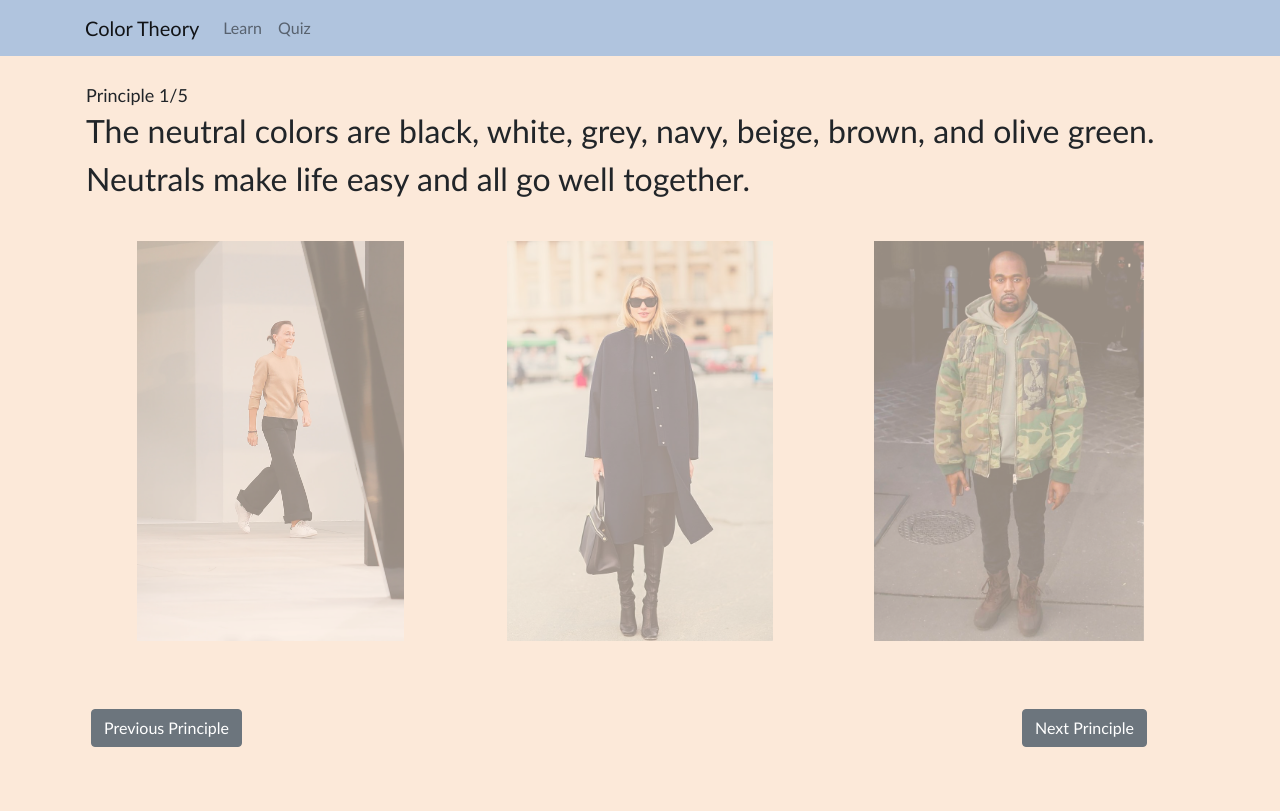
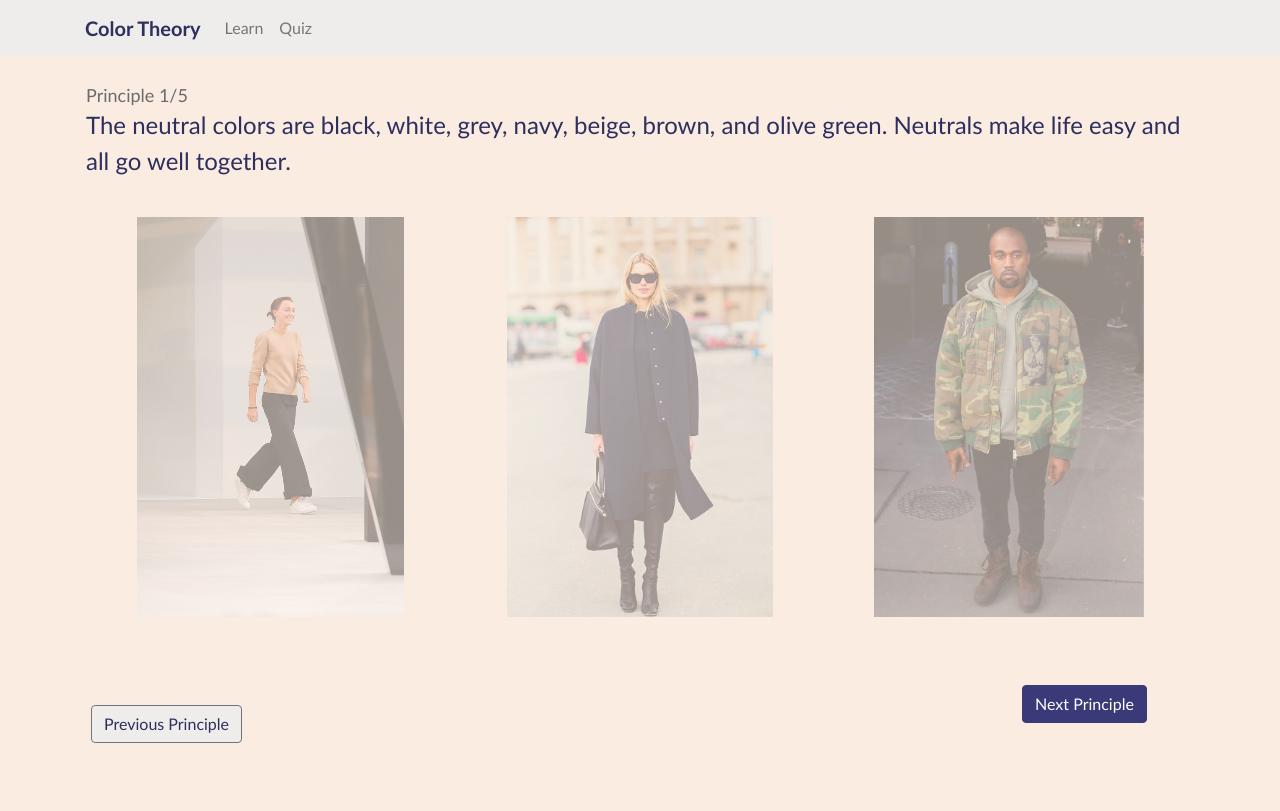
Before and after one commit to ldobrovic/ui-color-theory, a Flask app: page /learn/1 in a window 1280 px wide. After the commit the page ends 743 px from the top, so only its background shows below. Run offline with Flask 2, Linux system fonts and the light colour scheme; some libraries are stand-ins or nearby versions.

Commit message:
Implemented U! and homepage

```diff
--- a/static/main.css
+++ b/static/main.css
@@ -1,5 +1,6 @@
 html {
-  background-color: #fce9d9;
+  /* background-color: #fce9d9; */
+  background-color: #faece1;
 }
 
 body {
@@ -7,7 +8,14 @@ body {
 }
 
 .navstyle {
-  background-color: lightsteelblue !important;
+  /* background-color: lightsteelblue !important; */
+  background-color: rgb(238, 237, 235) !important;
+  /* color:#2e2f5e important;
+} */
+}
+.navbar-brand{
+  color:#2e2f5e !important;
+  font-weight: bolder !important;
 }
 
 .quiz-container {
@@ -32,7 +40,7 @@ body {
 }
 
 .principle{
-  font-size: xx-large;
+  font-size: x-large;
   font-weight: light;
   margin-bottom: 30px;
 }
@@ -310,12 +318,14 @@ body {
 }
 .white-box {
   border-radius: 15px;
+  /* border: 2px solid #2e2f5e; */
   border: 5px solid  #f9e1cd;
-  background-color: whitesmoke;
+  background-color: #2e2f5e;
   height: 180px;
   width: 200px;
   text-align: center;
-  color: #2e2f5e ;
+  color: rgb(205, 204, 202);
+  /* color: rgb(76, 71, 71) ; */
   padding-top: 35px;
 
 }
@@ -337,11 +347,19 @@ body {
   color: #2e2f5e;
 }
 .teach_button{
-  background-color: #2e2f5e;
+  background-color: #393a77;
+  border-color:#393a77;
 }
 .test_button{
-  background-color: rgb(149, 146, 146);
+  /* background-color:  rgb(205, 204, 202); */
+  background-color: rgb(238, 237, 235);
   margin-top:20px;
+  color: #2e2f5e;
+  /* color: rgb(241, 239, 239); */
+}
+.accenttext-color{
+  color: rgb(108, 106, 106) ;
+
 }
 .center {
   margin-left: 400px;
@@ -362,9 +380,9 @@ body {
   border-width: 0 !important;
 }
 .container1 {
-  height: 700px;
+  height:auto;
   width: auto;
-  background-color: #fce9d9;
+  background-color: #faece1;
   /* background-color: rgb(247, 241, 241); */
 }
 .popup-overlay {
--- a/templates/learn.html
+++ b/templates/learn.html
@@ -12,62 +12,128 @@
 <div class="quiz-container">
   <div class="row">
     {% if next == 1 %}
-  <div class="col-md-12  align-items-center ">
-    <div id="learn_header" class="quiz-header my-4 text-center ">{{data.text}}</div>
-    <div class=" text-center">
-      <a href="/learn/{{next}}" class="btn btn-primary ">Start Lesson</a>
+    <div class="col-md-12 align-items-center">
+      <div id="learn_header" class="text-color quiz-header my-4 text-center">
+        {{data.text}}
+      </div>
+      <div class="text-center">
+        <a href="/learn/{{next}}" class="btn btn-primary teach_button"
+          >Start Lesson</a
+        >
       </div>
     </div>
     {% else %}
     <div class="learn_top">
-
-    <div id="learn_header2" class="principle_num">
+      <div id="learn_header2" class="accenttext-color principle_num">
         Principle {{data.id}}/5
       </div>
 
-    <div class="principle my-2">{{data.text}}</div>
+      <div class="text-color principle my-2">{{data.text}}</div>
     </div>
-
   </div>
-{% endif %}
-
-
-{% if next == 2 or next == 4 or next == 5 or next == 6 %}
+  {% endif %} {% if next == 2 or next == 4 or next == 5 or next == 6 %}
 
   <div class="row justify-content-center">
-
-{% set count = [1] %}
-
-{% for example in data.examples %}
+    {% set count = [1] %} {% for example in data.examples %}
 
     <div class="col-md-4 col-sm-5 col-lg-4">
-
       {% if example.image.split('/')[3]=='p3wheel.png' %}
       <img
         src="{{example.image}}"
         alt="{{example.description}}"
         class="wheel img_wrap"
         id="{{example.image.split('/')[3]}}"
-            height = "300px"
+        height="300px"
         usemap="#colorwheel"
-            class = "learn_wheel"
+        class="learn_wheel"
       />
 
       <map name="colorwheel" id="colorwheel">
-            <area  alt="yellow" title="yellow" href="#" coords="146,69,169,65,187,67,202,69,220,4,192,0,150,0,130,6" shape="poly">
-            <area  alt="lightOrange" title="lightOrange" href="#" coords="203,68,218,75,231,85,253,97,296,50,278,33,263,22,245,13,220,5" shape="poly">
-            <area  alt="orange" title="orange" href="#" coords="252,96,296,50,309,61,319,73,328,90,338,107,342,131,281,148,273,128,261,107" shape="poly">
-            <area  alt="redOrange" title="redOrange" href="#" coords="282,149,342,133,349,145,349,159,349,176,349,192,346,211,344,218,279,204,286,178" shape="poly">
-            <area  alt="red" title="red" href="#" coords="280,201,344,217,334,247,316,276,301,298,252,251,266,236,276,219" shape="poly">
-            <area  alt="deepRed" title="deepRed" href="#" coords="252,252,299,299,274,320,247,336,220,343,203,278,221,274,233,268,242,260" shape="poly">
-            <area  alt="purple" title="purple" href="#" coords="148,280,168,286,185,285,202,280,220,341,188,350,164,350,130,343" shape="poly">
-            <area  alt="navy" title="navy" href="#" coords="99,252,112,263,132,274,148,280,130,342,108,336,87,326,66,311,53,296" shape="poly">
-            <area  alt="blue" title="blue" href="#" coords="71,205,8,221,13,239,21,256,30,271,44,290,54,297,98,251,85,239,77,222" shape="poly">
-            <area  alt="lightBlue" title="lightBlue" href="#" coords="8,221,70,203,68,190,65,170,70,148,7,130,1,154,2,193,0,179,4,207" shape="poly">
-            <area  alt="green" title="green" href="#" coords="96,98,82,116,74,132,70,146,6,131,9,116,18,94,30,74,40,62,51,53" shape="poly">
-            <area  alt="lightGreen" title="lightGreen" href="#" coords="96,98,106,89,119,78,132,71,145,67,129,5,110,13,96,19,76,32,60,43,52,51" shape="poly">
+        <area
+          alt="yellow"
+          title="yellow"
+          href="#"
+          coords="146,69,169,65,187,67,202,69,220,4,192,0,150,0,130,6"
+          shape="poly"
+        />
+        <area
+          alt="lightOrange"
+          title="lightOrange"
+          href="#"
+          coords="203,68,218,75,231,85,253,97,296,50,278,33,263,22,245,13,220,5"
+          shape="poly"
+        />
+        <area
+          alt="orange"
+          title="orange"
+          href="#"
+          coords="252,96,296,50,309,61,319,73,328,90,338,107,342,131,281,148,273,128,261,107"
+          shape="poly"
+        />
+        <area
+          alt="redOrange"
+          title="redOrange"
+          href="#"
+          coords="282,149,342,133,349,145,349,159,349,176,349,192,346,211,344,218,279,204,286,178"
+          shape="poly"
+        />
+        <area
+          alt="red"
+          title="red"
+          href="#"
+          coords="280,201,344,217,334,247,316,276,301,298,252,251,266,236,276,219"
+          shape="poly"
+        />
+        <area
+          alt="deepRed"
+          title="deepRed"
+          href="#"
+          coords="252,252,299,299,274,320,247,336,220,343,203,278,221,274,233,268,242,260"
+          shape="poly"
+        />
+        <area
+          alt="purple"
+          title="purple"
+          href="#"
+          coords="148,280,168,286,185,285,202,280,220,341,188,350,164,350,130,343"
+          shape="poly"
+        />
+        <area
+          alt="navy"
+          title="navy"
+          href="#"
+          coords="99,252,112,263,132,274,148,280,130,342,108,336,87,326,66,311,53,296"
+          shape="poly"
+        />
+        <area
+          alt="blue"
+          title="blue"
+          href="#"
+          coords="71,205,8,221,13,239,21,256,30,271,44,290,54,297,98,251,85,239,77,222"
+          shape="poly"
+        />
+        <area
+          alt="lightBlue"
+          title="lightBlue"
+          href="#"
+          coords="8,221,70,203,68,190,65,170,70,148,7,130,1,154,2,193,0,179,4,207"
+          shape="poly"
+        />
+        <area
+          alt="green"
+          title="green"
+          href="#"
+          coords="96,98,82,116,74,132,70,146,6,131,9,116,18,94,30,74,40,62,51,53"
+          shape="poly"
+        />
+        <area
+          alt="lightGreen"
+          title="lightGreen"
+          href="#"
+          coords="96,98,106,89,119,78,132,71,145,67,129,5,110,13,96,19,76,32,60,43,52,51"
+          shape="poly"
+        />
       </map>
-
 
       {%else%}
       <div class="text-center img_hover">
@@ -77,43 +143,32 @@
           class="img_wrap img_tag"
           id="{{count}}"
         />
-          <p class="img_description" id="{{count}}">{{example.description}}</p>
+        <p class="text-color img_description" id="{{count}}">
+          {{example.description}}
+        </p>
       </div>
 
-      {% if count.append(count.pop() + 1) %}{% endif %}
-
-      {%endif%}
-
-
-
-
+      {% if count.append(count.pop() + 1) %}{% endif %} {%endif%}
     </div>
-{% endfor %}
-
-{% else %}
+    {% endfor %} {% else %}
 
     <div class="row justify-content-center">
-
-  {% set count = [1] %}
-
-  {% for example in data.examples %}
+      {% set count = [1] %} {% for example in data.examples %}
 
       <div class="col-md-6 img_center img_hover">
         <img
           src="{{example.image}}"
           alt="{{example.description}}"
-        height = auto
-        width = 100%
+          height="auto"
+          width="100%"
           class="img_wrap img_tag"
-        id = "{{count}}"
+          id="{{count}}"
         />
-      <p class="img_description" id="{{count}}">{{example.description}}</p>
+        <p class="text-color img_description" id="{{count}}">
+          {{example.description}}
+        </p>
       </div>
-  {% if count.append(count.pop() + 1) %}{% endif %}
-  {% endfor %}
-
-  {% endif %}
-
+      {% if count.append(count.pop() + 1) %}{% endif %} {% endfor %} {% endif %}
     </div>
 
     <div class="row my-4 learn_buttons">
@@ -122,38 +177,39 @@
         <div>
           <a
             href="/learn/{{before}}"
-        class="btn btn-secondary  prev_margin"
+            class="btn btn-secondary test_button prev_margin"
             >Previous Principle</a
           >
         </div>
 
         <div class>
-      <a href="/quiz/0" class="btn btn-secondary" id="next_btn"
+          <a href="/quiz/0" class="btn btn-primary teach_button" id="next_btn"
             >Take me to the quiz</a
           >
         </div>
       </div>
-  {% elif next == 1 %}
-
-  {% else %}
+      {% elif next == 1 %} {% else %}
 
       <div class="row my-4 learn_buttons">
         <div>
           <a
             href="/learn/{{before}}"
-        class="btn btn-secondary  prev_margin"
+            class="btn btn-secondary test_button prev_margin"
             >Previous Principle</a
           >
         </div>
 
         <div class>
-      <a href="/learn/{{next}}" class="btn btn-secondary" id="next_btn"
+          <a
+            href="/learn/{{next}}"
+            class="btn btn-primary teach_button"
+            id="next_btn"
             >Next Principle</a
           >
         </div>
       </div>
       {% endif %}
     </div>
-
   </div>
   {% endblock %}
+</div>
--- a/templates/welcome.html
+++ b/templates/welcome.html
@@ -4,7 +4,7 @@
 <script src="../static/jquery.imagemapster.js"></script>
 
 <div id="welcome_header" class="quiz-header text-center my-4 py-1">
-  Color Theory for Style
+  Welcome to Color Theory for Style
   <!-- <div>Never go out of style with these principles.</div> -->
 </div>
 <div class="center welcome_img">
```
Also changed, not shown: templates/quiz.html (+0 -103 lines). Lines whose indentation alone changed are shown as unchanged.
